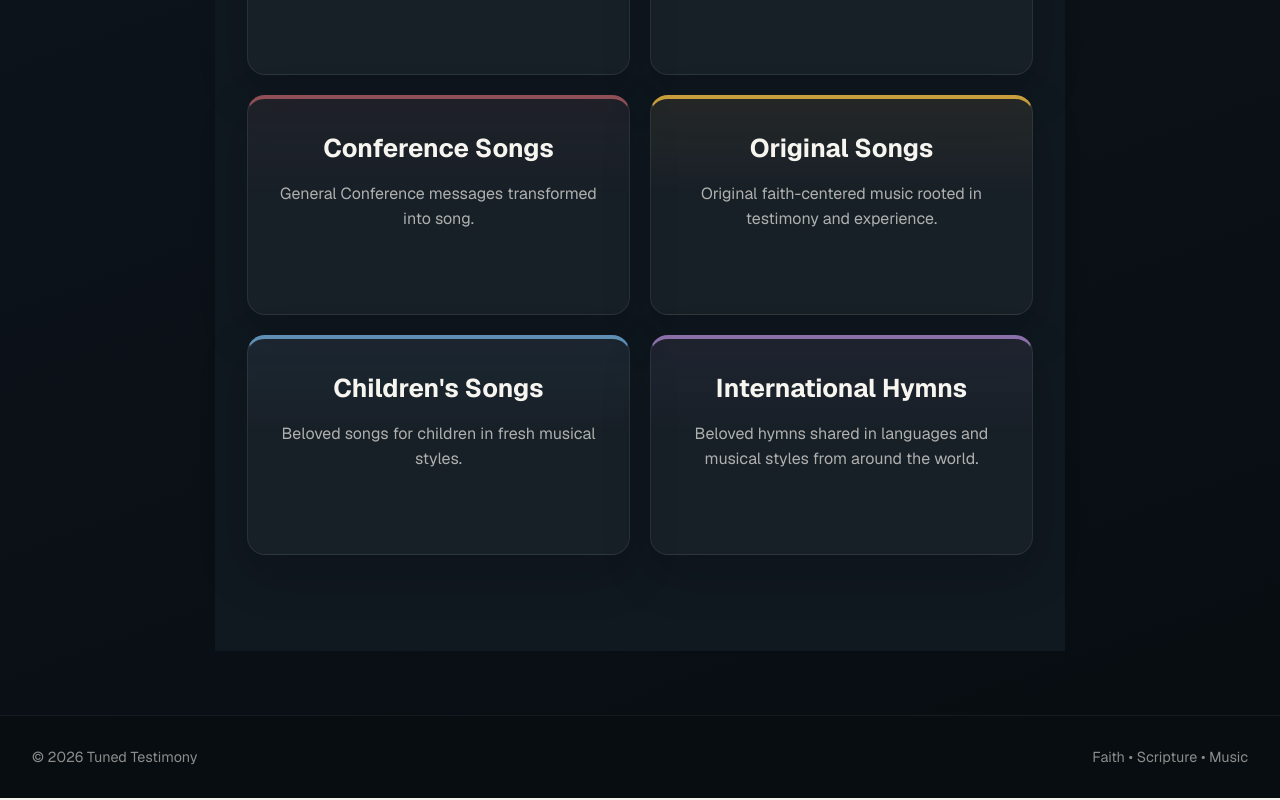
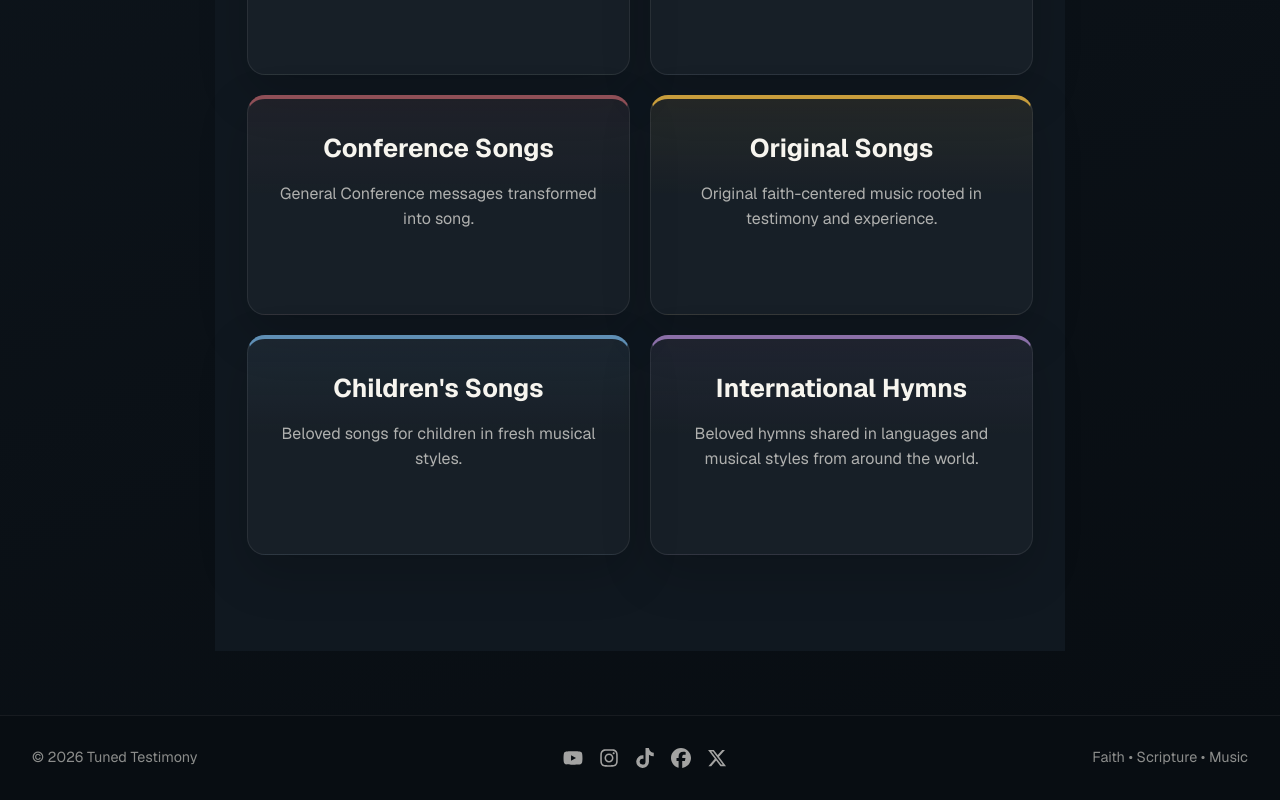
Before and after one commit to tunedtestimony/tuned-testimony, a Next.js app: page / in a window 1280 px wide. Shown: the part 3115-3915 px from the top of the page. Built offline with nearby package versions, Linux system fonts and the light colour scheme.

Commit message:
Add social media links to footer

```diff
--- a/package.json
+++ b/package.json
@@ -11,7 +11,8 @@
   "dependencies": {
     "next": "16.3.1",
     "react": "19.2.8",
-    "react-dom": "19.2.8"
+    "react-dom": "19.2.8",
+    "react-icons": "^5.7.0"
   },
   "devDependencies": {
     "@tailwindcss/postcss": "^4",
--- a/src/app/globals.css
+++ b/src/app/globals.css
@@ -450,3 +450,27 @@ main {
 .featured-card:hover {
   border-bottom-color: var(--collection-color);
 }
+
+.social-links {
+  display: flex;
+  align-items: center;
+  justify-content: center;
+  gap: 1rem;
+}
+
+.social-links a {
+  display: flex;
+  align-items: center;
+  justify-content: center;
+  color: rgba(247, 245, 239, 0.65);
+  font-size: 1.25rem;
+  text-decoration: none;
+  transition:
+    color 0.2s ease,
+    transform 0.2s ease;
+}
+
+.social-links a:hover {
+  color: var(--gold);
+  transform: translateY(-2px);
+}
--- a/src/app/page.tsx
+++ b/src/app/page.tsx
@@ -1,4 +1,11 @@
 import Image from "next/image";
+import {
+  FaFacebook,
+  FaInstagram,
+  FaTiktok,
+  FaYoutube,
+  FaXTwitter,
+} from "react-icons/fa6";
 
 const featuredMusic = [
   {
@@ -55,6 +62,34 @@ const platforms = [
   {
     name: "Tidal",
     url: "https://tidal.com/artist/80089012/u",
+  },
+];
+
+const socialLinks = [
+  {
+    name: "YouTube",
+    url: "https://www.youtube.com/@TunedTestimony",
+    icon: FaYoutube,
+  },
+  {
+    name: "Instagram",
+    url: "https://www.instagram.com/tunedtestimony/",
+    icon: FaInstagram,
+  },
+  {
+    name: "TikTok",
+    url: "https://www.tiktok.com/@tunedtestimony",
+    icon: FaTiktok,
+  },
+  {
+    name: "Facebook",
+    url: "https://www.facebook.com/profile.php?id=61590150252230",
+    icon: FaFacebook,
+  },
+  {
+    name: "X",
+    url: "https://x.com/tunedtestimony",
+    icon: FaXTwitter,
   },
 ];
 
@@ -205,6 +240,26 @@ export default function Home() {
       </section>
       <footer className="site-footer">
         <p>© 2026 Tuned Testimony</p>
+
+        <div className="social-links">
+          {socialLinks.map((social) => {
+            const Icon = social.icon;
+
+            return (
+              <a
+                href={social.url}
+                target="_blank"
+                rel="noopener noreferrer"
+                aria-label={social.name}
+                title={social.name}
+                key={social.name}
+              >
+                <Icon />
+              </a>
+            );
+          })}
+        </div>
+
         <p>Faith • Scripture • Music</p>
       </footer>
     </main>
```
Also changed, not shown: 1 other file (tests, documents, lock files or other folders).
